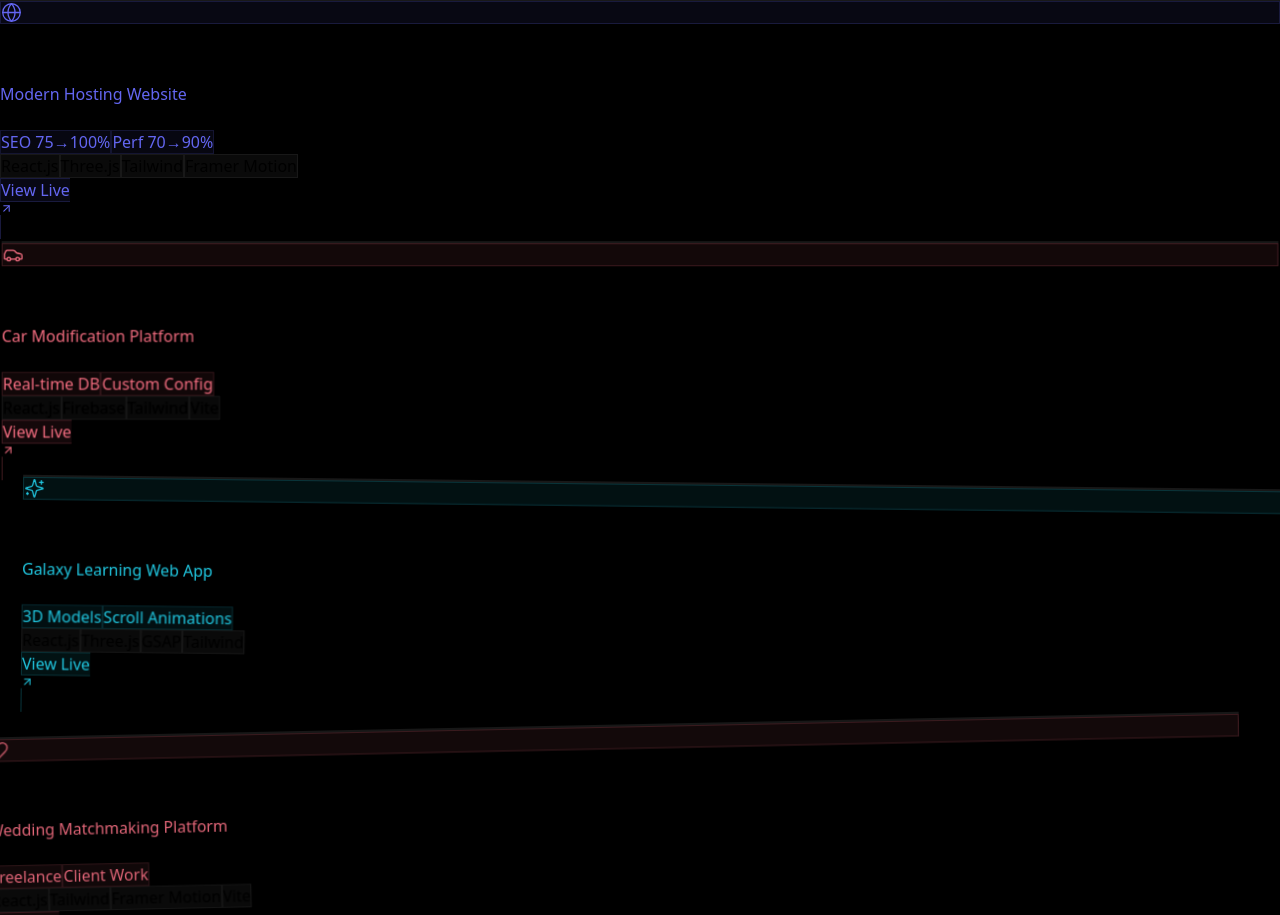
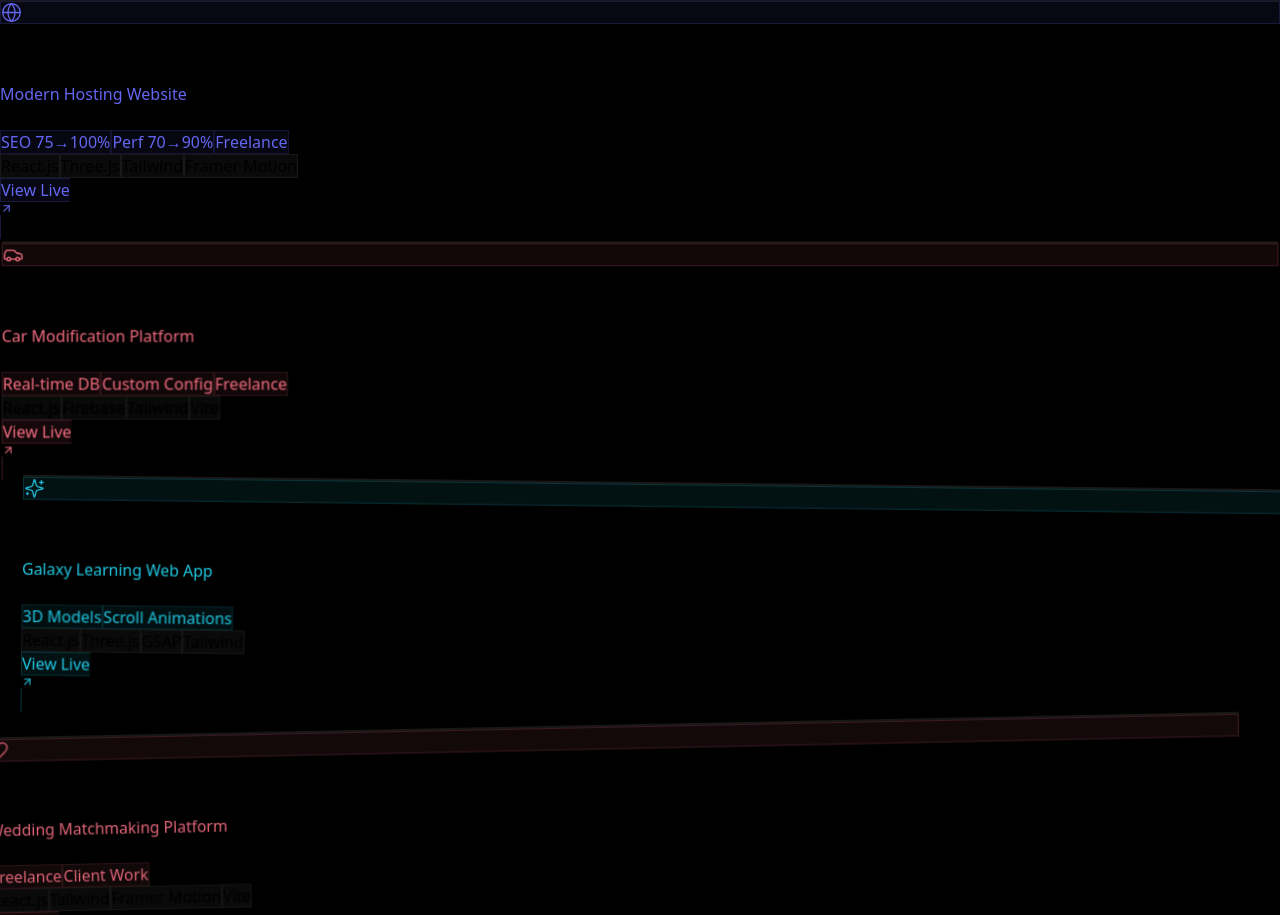
Before and after one commit to mehak-1256765/Mehak_Portfolio, a React (Vite) app: page / in a window 1280 px wide. Shown: the part 8033-8948 px from the top of the page. Built offline with nearby package versions, Linux system fonts and the light colour scheme.

Commit message:
Mark OneUp Hosting and SpecArs as Freelance projects

```diff
--- a/src/components/ProjectsSection.tsx
+++ b/src/components/ProjectsSection.tsx
@@ -9,10 +9,10 @@ const PROJECTS: {
 }[] = [
   { title: 'OneUp Hosting',    sub: 'Modern Hosting Website',    icon: Globe,        color: '#6366f1',
     desc: 'Full frontend for a production hosting platform — domain search, 3D visuals, animated checkout.',
-    tech: ['React.js','Three.js','Tailwind','Framer Motion'], tags: ['SEO 75→100%','Perf 70→90%'], url: 'https://oneup-hosting.com/' },
+    tech: ['React.js','Three.js','Tailwind','Framer Motion'], tags: ['SEO 75→100%','Perf 70→90%','Freelance'], url: 'https://oneup-hosting.com/' },
   { title: 'SpecArs',          sub: 'Car Modification Platform', icon: Car,          color: '#fb7185',
     desc: 'Real-time Firebase inventory, config builder, and smooth UI animations for a car mod platform.',
-    tech: ['React.js','Firebase','Tailwind','Vite'], tags: ['Real-time DB','Custom Config'], url: 'https://specarts.vercel.app/' },
+    tech: ['React.js','Firebase','Tailwind','Vite'], tags: ['Real-time DB','Custom Config','Freelance'], url: 'https://specarts.vercel.app/' },
   { title: 'GALAXO',           sub: 'Galaxy Learning Web App',   icon: Sparkles,     color: '#22d3ee',
     desc: 'Space ed-tech with animated 3D models, galaxy backgrounds, and educational content.',
     tech: ['React.js','Three.js','GSAP','Tailwind'], tags: ['3D Models','Scroll Animations'], url: 'https://galaxo.vercel.app/' },
```
